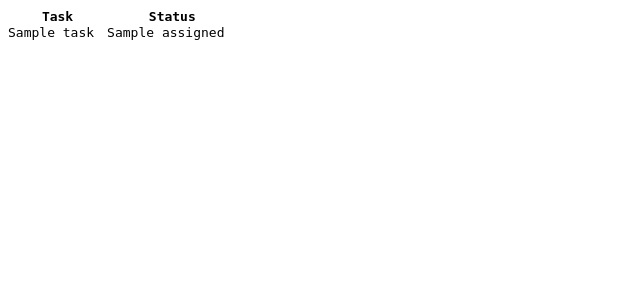
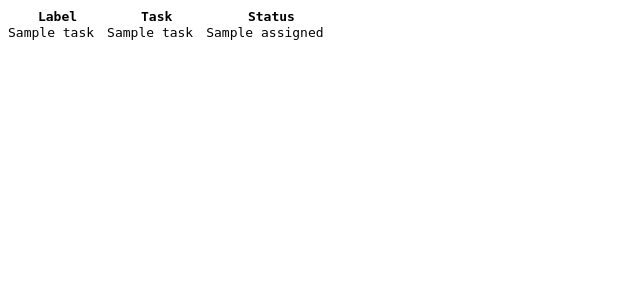
Before and after one commit to azag0/caf-queue, a Python web app: template templates/queue.html in a window 1280 px wide. Shown: the top 300 px of the page, without its empty margins (0-640 px from the left). Run offline with Jinja, Linux system fonts and the light colour scheme; the template is opened without the code that fills it: most values are stand-ins (such as "Sample title", 1, 10 or a date in 2020).

Commit message:
add labels to tasks

```diff
--- a/templates/queue.html
+++ b/templates/queue.html
@@ -27,11 +27,13 @@
 </head>
 <table>
     <tr>
+        <th>Label</th>
         <th>Task</th>
         <th>Status</th>
     </tr>
-    {% for task, assigned in tasks %}
+    {% for label, task, assigned in tasks %}
         <tr>
+            <td>{{ label }}</td>
             <td>{{ task }}</td>
             <td>{{ assigned }}</a></td>
         </tr>
```
Also changed, not shown: app.py (+7 -4 lines).
